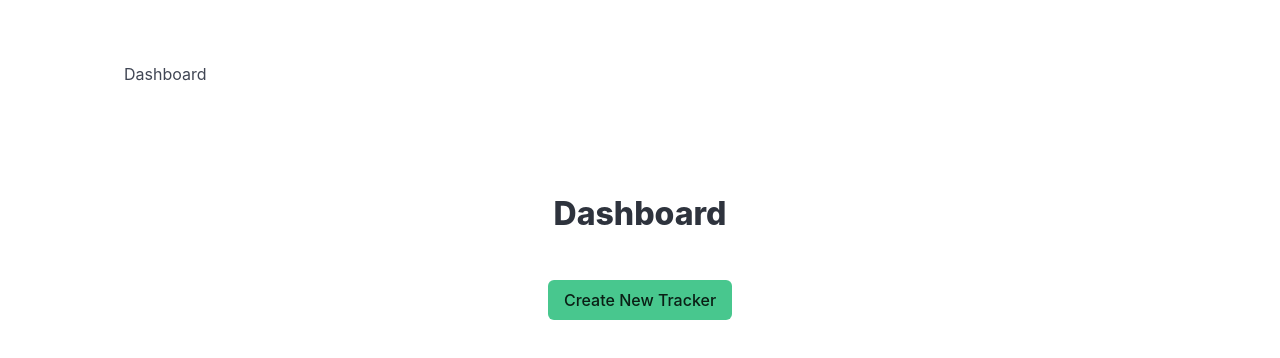
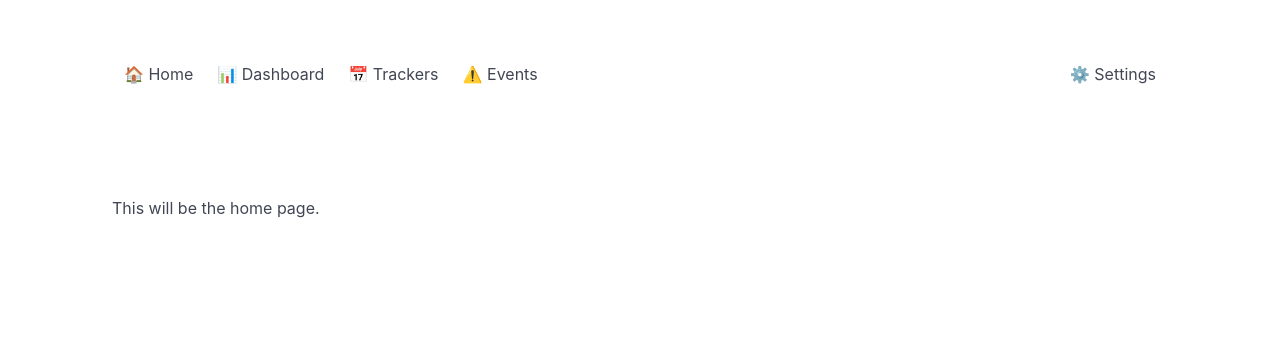
Before and after one commit to anthonyisensee/event-tracker, a React (Create React App) app: page / in a window 1280 px wide. Shown: the top 358 px of the page. Built offline with nearby package versions, Linux system fonts and the light colour scheme.

Commit message:
feat: adds navbar with v1 routes. resolves #5 and resolves #6.

```diff
--- a/src/App.js
+++ b/src/App.js
@@ -13,9 +13,13 @@ function App() {
                 </section>
                 <section className="section">
                     <Routes>
-                        <Route path="/" element={<Dashboard />} />
+                        <Route path="/" element={<p>This will be the home page.</p>} />
+                        <Route path="/dashboard" element={<Dashboard />} />
                         <Route path="/tracker" element={<Tracker />} />
+                        <Route path="/trackers" element={<p>This will be the trackers page.</p>} />
                         <Route path="/event" element={<Event />} />
+                        <Route path="/events" element={<p>This will be the events page.</p>} />
+                        <Route path="/settings" element={<p>This will be the settings page.</p>} />
                     </Routes>
                 </section>
             </div>
--- a/src/Shared/Navbar.js
+++ b/src/Shared/Navbar.js
@@ -1,28 +1,31 @@
-// import { useState } from "react"
+import { useState } from "react"
 import { Link } from "react-router-dom"
 
 const Navbar = () => {
 
-    // const [hamburgerIsOpen, setHamburgerIsOpen] = useState(false)
+    const [hamburgerIsOpen, setHamburgerIsOpen] = useState(false)
 
     return (
         <nav className="navbar" role="navigation" aria-label="main navigation">
             <div className="navbar-brand">
-                <Link to="/" className="navbar-item">Dashboard</Link>
-                {/* <button onClick={() => setHamburgerIsOpen(!hamburgerIsOpen)} role="button" className={`navbar-burger ${hamburgerIsOpen ? "is-active" : ""}`} aria-label="menu" aria-expanded={hamburgerIsOpen}>
+                <Link onClick={() => setHamburgerIsOpen(false)} to="/" className="navbar-item">🏠 Home</Link>
+                <button onClick={() => setHamburgerIsOpen(!hamburgerIsOpen)} className={`navbar-burger ${hamburgerIsOpen ? "is-active" : ""}`} aria-label="menu" aria-expanded={hamburgerIsOpen}>
                     <span aria-hidden="true"></span>
                     <span aria-hidden="true"></span>
                     <span aria-hidden="true"></span>
                     <span aria-hidden="true"></span>
-                </button> */}
+                </button>
             </div>
-            {/* <div className="navbar-menu">
+            <div onClick={() => setHamburgerIsOpen(false)} className={`navbar-menu ${hamburgerIsOpen ? "is-active" : ""}`}>
                 <div className="navbar-start">
-                    <a className="navbar-item">
-                        Additional Navbar Item
-                    </a>
+                    <Link to="/dashboard" className="navbar-item">📊 Dashboard</Link>
+                    <Link to="/trackers" className="navbar-item">📅 Trackers</Link>
+                    <Link to="/events" className="navbar-item">⚠️ Events</Link>
                 </div>
-            </div> */}
+                <div className="navbar-end">
+                    <Link to="/settings" className="navbar-item">⚙️ Settings</Link>
+                </div>
+            </div>
         </nav>
 
     )
```
